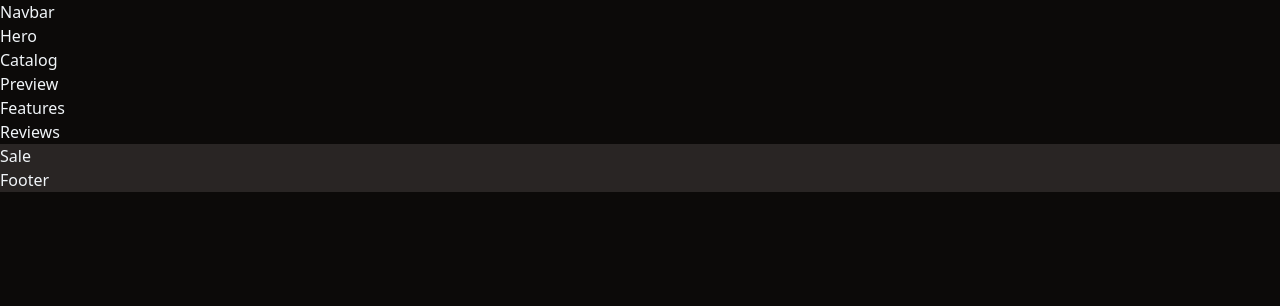
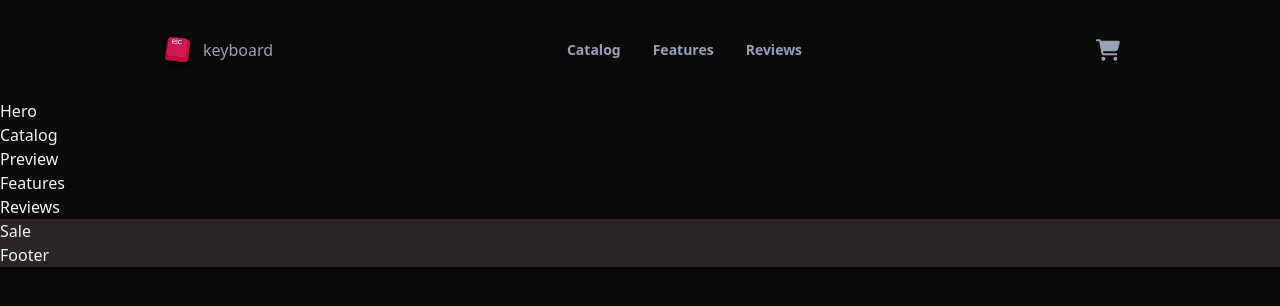
Before and after one commit to Herman-Adu/three-js-e-commerce-store, a Next.js app: page / in a window 1280 px wide. Shown: the top 306 px of the page. Built offline with nearby package versions, Linux system fonts and the light colour scheme.

Commit message:
built navbar and logo component

```diff
--- /dev/null
+++ b/components/Logo.tsx
@@ -0,0 +1,26 @@
+import Image from "next/image";
+import React from "react";
+
+interface LogoProps {
+  size?: "sm" | "lg";
+}
+
+const Logo = ({ size = "sm" }: LogoProps) => {
+  const iconSize = size === "lg" ? 35 : 25;
+
+  return (
+    <div className="flex flex-row gap-2 items-center">
+      <Image
+        src="/assets/logo.png"
+        alt="logo"
+        width={iconSize}
+        height={iconSize}
+      />
+      <p className={`text-slate-400 ${size === "lg" ? "" : "text-xs"}`}>
+        keyboard
+      </p>
+    </div>
+  );
+};
+
+export default Logo;
--- a/components/sections/Navbar.tsx
+++ b/components/sections/Navbar.tsx
@@ -1,7 +1,35 @@
+import Link from "next/link";
 import React from "react";
+import { FaCartShopping } from "react-icons/fa6";
+import Logo from "../Logo";
 
 const Navbar = () => {
-  return <div>Navbar</div>;
+  return (
+    <div className="max-w-[1024px] flex flex-row justify-between items-center p-8 mx-auto">
+      <Logo size="lg" />
+      <div className="flex flex-row gap-8 items-center">
+        <Link
+          href="#catalog"
+          className="hidden md:block font-semibold text-sm text-slate-400"
+        >
+          Catalog
+        </Link>
+        <Link
+          href="#features"
+          className="hidden md:block font-semibold text-sm text-slate-400"
+        >
+          Features
+        </Link>
+        <Link
+          href="#reviews"
+          className="hidden md:block font-semibold text-sm text-slate-400"
+        >
+          Reviews
+        </Link>
+      </div>
+      <FaCartShopping className="w-6 h-6 text-slate-400 cursor-pointer" />
+    </div>
+  );
 };
 
 export default Navbar;
```
